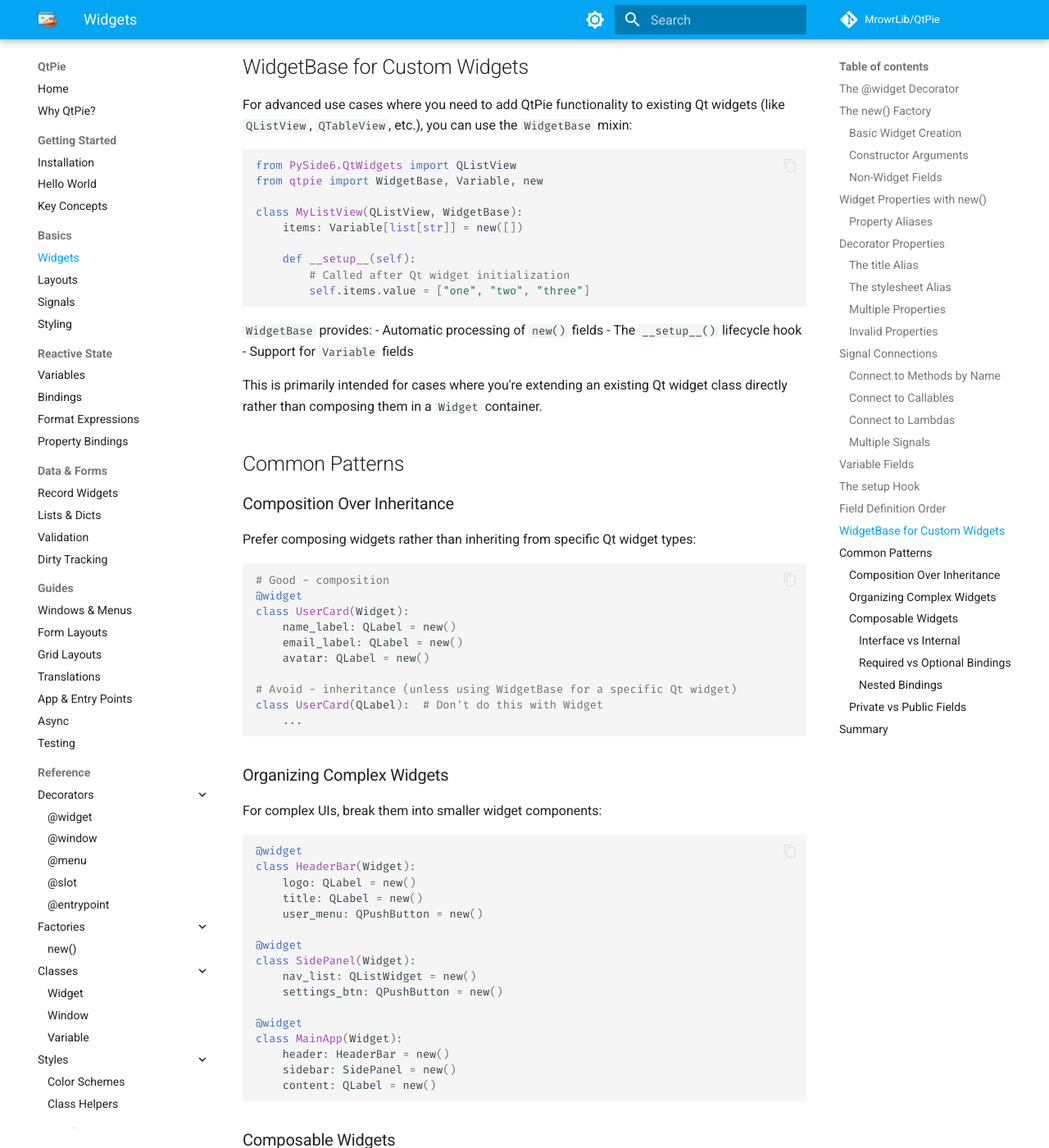
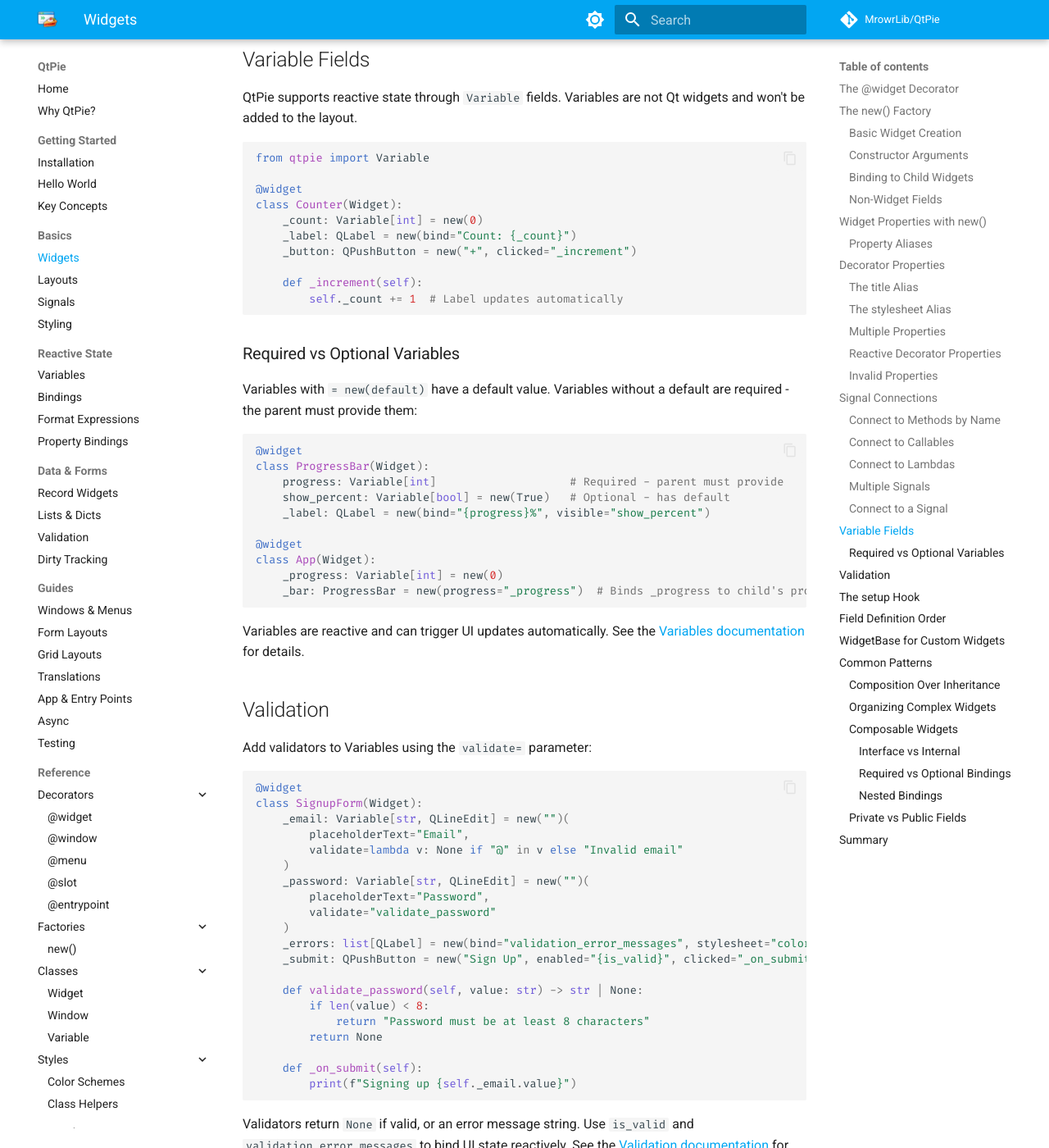
Before and after one commit to MrowrLib/QtPie, an MkDocs documentation site: the page built from docs/basics/widgets.md, in a window 1280 px wide and 1400 px high, scrolled down 6596 px. Shown: the whole window at 82% size. Built offline with MkDocs 1.6.1 and Material for MkDocs 9.7.7, drawn with Linux system fonts in a browser that asks for light colours; comment, search, counter and statistics services are not loaded; some of the changed text lies outside the part shown.

Commit message:
Doc updates re: widgets

````diff
--- a/docs/basics/widgets.md
+++ b/docs/basics/widgets.md
@@ -14,8 +14,8 @@
 
 @widget
 class MyWidget(Widget):
-    label: QLabel = new("Hello, World!")
-    button: QPushButton = new("Click Me")
+    _label: QLabel = new("Hello, World!")
+    _button: QPushButton = new("Click Me")
 ```
 
 **Important:** Attempting to instantiate a `Widget` subclass without the `@widget` decorator will raise a `TypeError`.
@@ -23,7 +23,7 @@
 ```python
 # This will raise TypeError: "MyWidget must be decorated with @widget"
 class MyWidget(Widget):
-    label: QLabel = new("Hello")
+    _label: QLabel = new("Hello")
 
 widget = MyWidget()  # Error!
 ```
@@ -38,8 +38,8 @@
 @widget
 class Example(Widget):
     # Positional args go to the widget constructor
-    label: QLabel = new("Label text")
-    button: QPushButton = new("Button text")
+    _label: QLabel = new("Label text")
+    _button: QPushButton = new("Button text")
 ```
 
 ### Constructor Arguments
@@ -51,9 +51,40 @@
 
 @widget
 class LoginForm(Widget):
-    username: QLineEdit = new(placeholderText="Enter username")
-    password: QLineEdit = new(echoMode=QLineEdit.EchoMode.Password)
+    _username: Variable[str, QLineEdit] = new("")(placeholderText="Enter username")
+    _password: Variable[str, QLineEdit] = new("")(echoMode=QLineEdit.EchoMode.Password)
+    _login_btn: QPushButton = new("Login", clicked="_on_login")
+
+    def _on_login(self):
+        print(f"Logging in as {self._username.value}")
 ```
+
+For `Variable[T, W]`, the first call sets the Variable's default, and the chained call configures the widget.
+
+### Binding to Child Widgets
+
+When creating child widgets, pass Variable and Signal bindings via `new()`:
+
+```python
+from PySide6.QtCore import Signal
+
+@widget
+class Slider(Widget):
+    value: Variable[int]          # Required - parent provides
+    on_change = Signal(int)       # Parent handles
+    _slider: QSlider = new(valueChanged="on_change")
+
+@widget
+class App(Widget):
+    _volume: Variable[int] = new(50)
+    _slider: Slider = new(value="_volume", on_change="_on_volume_change")
+    _label: QLabel = new(bind="Volume: {_volume}")
+
+    def _on_volume_change(self, val: int):
+        self._volume.value = val
+```
+
+The string `"_volume"` binds the child's `value` interface to the parent's `_volume` Variable. Same pattern for Signals.
 
 ### Non-Widget Fields
 
@@ -80,7 +111,7 @@
 ```python
 @widget
 class StyledWidget(Widget):
-    label: QLabel = new(
+    _label: QLabel = new(
         "Hello",
         toolTip="This is a label",
         styleSheet="color: red;",
@@ -162,7 +193,22 @@
     styleSheet="background-color: white;"
 )
 class Calculator(Widget):
-    display: QLabel = new("0")
+    _result: Variable[str] = new("0")
+    _display: QLabel = new(bind="{_result}")
+```
+
+### Reactive Decorator Properties
+
+Decorator properties can reference Variables for reactive updates:
+
+```python
+@widget(windowTitle="{_filename} - Editor")
+class Editor(Widget):
+    _filename: Variable[str] = new("untitled.txt")
+    _content: QTextEdit = new()
+
+    def open_file(self, path: str):
+        self._filename.value = path  # Window title updates automatically
 ```
 
 ### Invalid Properties
@@ -180,19 +226,19 @@
 
 ## Signal Connections
 
-Signals can be connected declaratively using keyword arguments in `new()`:
+Signals can be connected declaratively using keyword arguments in `new()`. The handler can be a method name, a callable, or a Signal to emit.
 
 ### Connect to Methods by Name
 
 ```python
 @widget
 class Counter(Widget):
-    button: QPushButton = new("Increment", clicked="on_button_clicked")
-    count: int = 0
+    _count: Variable[int] = new(0)
+    _label: QLabel = new(bind="Count: {_count}")
+    _button: QPushButton = new("Increment", clicked="_on_increment")
 
-    def on_button_clicked(self):
-        self.count += 1
-        print(f"Count: {self.count}")
+    def _on_increment(self):
+        self._count += 1
 ```
 
 If the method doesn't exist, you'll get an `AttributeError` during widget initialization:
@@ -232,12 +278,37 @@
 ```python
 @widget
 class Example(Widget):
-    button: QPushButton = new(
+    _button: QPushButton = new(
         "Click",
         pressed=lambda: print("Pressed!"),
         released=lambda: print("Released!"),
         clicked=lambda: print("Clicked!")
     )
+```
+
+### Connect to a Signal
+
+When the handler string refers to a Signal on your widget, the signals are connected directly. This is useful for forwarding events to parent widgets:
+
+```python
+from PySide6.QtCore import Signal
+
+@widget
+class IncrementButton(Widget):
+    on_click = Signal()  # Interface - parent connects to this
+    _button: QPushButton = new("+", clicked="on_click")  # Emits signal
+```
+
+The parent can then connect to `on_click`:
+
+```python
+@widget
+class App(Widget):
+    _count: Variable[int] = new(0)
+    _btn: IncrementButton = new(on_click="_increment")
+
+    def _increment(self):
+        self._count += 1
 ```
 
 ## Variable Fields
@@ -249,41 +320,84 @@
 
 @widget
 class Counter(Widget):
-    count: Variable[int] = new(0)
-    label: QLabel = new("Count: 0")
+    _count: Variable[int] = new(0)
+    _label: QLabel = new(bind="Count: {_count}")
+    _button: QPushButton = new("+", clicked="_increment")
 
-    def increment(self):
-        self.count += 1  # Direct assignment works
+    def _increment(self):
+        self._count += 1  # Label updates automatically
+```
+
+### Required vs Optional Variables
+
+Variables with `= new(default)` have a default value. Variables without a default are required - the parent must provide them:
+
+```python
+@widget
+class ProgressBar(Widget):
+    progress: Variable[int]                    # Required - parent must provide
+    show_percent: Variable[bool] = new(True)   # Optional - has default
+    _label: QLabel = new(bind="{progress}%", visible="show_percent")
+
+@widget
+class App(Widget):
+    _progress: Variable[int] = new(0)
+    _bar: ProgressBar = new(progress="_progress")  # Binds _progress to child's progress
 ```
 
 Variables are reactive and can trigger UI updates automatically. See the [Variables documentation](../reactive/variables.md) for details.
+
+## Validation
+
+Add validators to Variables using the `validate=` parameter:
+
+```python
+@widget
+class SignupForm(Widget):
+    _email: Variable[str, QLineEdit] = new("")(
+        placeholderText="Email",
+        validate=lambda v: None if "@" in v else "Invalid email"
+    )
+    _password: Variable[str, QLineEdit] = new("")(
+        placeholderText="Password",
+        validate="validate_password"
+    )
+    _errors: list[QLabel] = new(bind="validation_error_messages", stylesheet="color: red;")
+    _submit: QPushButton = new("Sign Up", enabled="{is_valid}", clicked="_on_submit")
+
+    def validate_password(self, value: str) -> str | None:
+        if len(value) < 8:
+            return "Password must be at least 8 characters"
+        return None
+
+    def _on_submit(self):
+        print(f"Signing up {self._email.value}")
+```
+
+Validators return `None` if valid, or an error message string. Use `is_valid` and `validation_error_messages` to bind UI state reactively. See the [Validation documentation](../data/validation.md) for details.
 
 ## The __setup__ Hook
 
 The `__setup__()` method is called after the widget is fully initialized and its layout is ready. Use this for:
 
-- Connecting signals manually
-- Initializing state based on widget properties
+- Setting initial focus or state
+- Loading data from external sources
 - Performing setup that requires the widget hierarchy to be complete
 
 ```python
 @widget
-class Example(Widget):
-    label: QLabel = new("Initial")
-    button: QPushButton = new("Click")
+class SearchForm(Widget):
+    _query: Variable[str, QLineEdit] = new("")(placeholderText="Search...")
+    _results: QLabel = new(bind="Results for: {_query}")
+    _search_btn: QPushButton = new("Search", clicked="_on_search")
 
     def __setup__(self):
-        # Layout is ready
-        assert self.layout() is not None
+        # Layout is ready, all fields exist
+        self._query.widget.setFocus()
+        self._query.widget.selectAll()
 
-        # Child widgets are accessible
-        assert self.label.text() == "Initial"
-
-        # Can perform additional setup
-        self.button.clicked.connect(self.on_click)
-
-    def on_click(self):
-        self.label.setText("Clicked!")
+    def _on_search(self):
+        print(f"Searching for: {self._query.value}")
 ```
 
 The `__setup__()` hook is called after `__init__()` completes, ensuring all fields are initialized.
@@ -341,9 +455,10 @@
 # Good - composition
 @widget
 class UserCard(Widget):
-    name_label: QLabel = new()
-    email_label: QLabel = new()
-    avatar: QLabel = new()
+    name: Variable[str]   # Parent provides user data
+    email: Variable[str]
+    _name_label: QLabel = new(bind="{name}")
+    _email_label: QLabel = new(bind="{email}")
 
 # Avoid - inheritance (unless using WidgetBase for a specific Qt widget)
 class UserCard(QLabel):  # Don't do this with Widget
@@ -352,25 +467,37 @@
 
 ### Organizing Complex Widgets
 
-For complex UIs, break them into smaller widget components:
+For complex UIs, break them into smaller widget components. Each component declares its interface:
 
 ```python
+from PySide6.QtCore import Signal
+
 @widget
 class HeaderBar(Widget):
-    logo: QLabel = new()
-    title: QLabel = new()
-    user_menu: QPushButton = new()
+    title: Variable[str]           # Parent provides
+    on_menu_click = Signal()       # Parent handles
+    _logo: QLabel = new("🏠")
+    _title: QLabel = new(bind="{title}")
+    _menu_btn: QPushButton = new("☰", clicked="on_menu_click")
 
 @widget
 class SidePanel(Widget):
-    nav_list: QListWidget = new()
-    settings_btn: QPushButton = new()
+    on_navigate = Signal(str)      # Emits page name
+    _home_btn: QPushButton = new("Home", clicked=lambda: self.on_navigate.emit("home"))
+    _settings_btn: QPushButton = new("Settings", clicked=lambda: self.on_navigate.emit("settings"))
 
 @widget
 class MainApp(Widget):
-    header: HeaderBar = new()
-    sidebar: SidePanel = new()
-    content: QLabel = new()
+    _page: Variable[str] = new("home")
+    _header: HeaderBar = new(title="_page", on_menu_click="_toggle_sidebar")
+    _sidebar: SidePanel = new(on_navigate="_navigate")
+    _content: QLabel = new(bind="Current page: {_page}")
+
+    def _toggle_sidebar(self):
+        self._sidebar.setVisible(not self._sidebar.isVisible())
+
+    def _navigate(self, page: str):
+        self._page.value = page
 ```
 
 ### Composable Widgets
@@ -466,8 +593,9 @@
 - Every QtPie widget must use the `@widget` decorator
 - Use `new()` to declare widget fields and pass constructor arguments
 - Set widget properties via keyword arguments in `new()` or the decorator
-- Connect signals declaratively using keyword arguments
+- Connect signals to methods (`clicked="_on_click"`) or forward to Signals (`clicked="on_click"`)
+- Variables without defaults are required - parents provide them via `new(var_name="_parent_var")`
 - Use `__setup__()` for initialization after the widget hierarchy is ready
 - Fields are added to the layout in definition order
-- Variables provide reactive state but aren't added to layouts
+- Use underscore prefix for internal fields, no underscore for interface (Variables, Signals)
 - Use `WidgetBase` when extending existing Qt widget classes directly
````
Also changed, not shown: other parts of docs/basics/widgets.md (+12 -12 lines).
